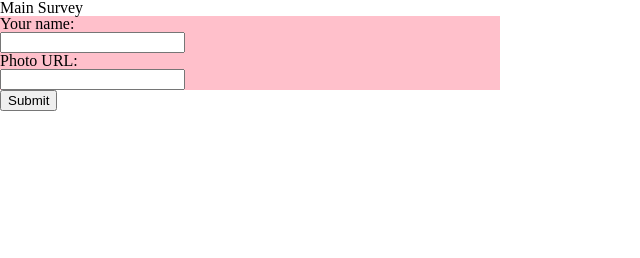
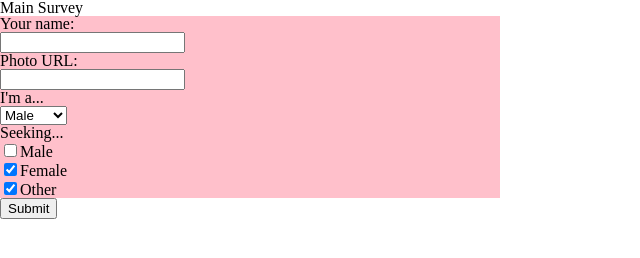
Before and after one commit to AbcAbcwebd/Friend-Finder, a website: page public/survey.html in a window 1280 px wide. Shown: the whole page, without its empty margins (0-640 px from the left). Drawn offline with nearby package versions, Linux system fonts and the light colour scheme; no server answers.

Commit message:
Post reciever successfuly moved to external routing file.

```diff
--- a/public/app.js
+++ b/public/app.js
@@ -16,6 +16,7 @@ function generateQuiz(quiz){
 $( document ).ready(function() {
     $("#submit-survey-btn").click(function(){
     	event.preventDefault();
+    	console.log($('#male-box').val());
     	var userName = $('#name-input').val();
     	var userImage = $('#photo-input').val();
     	var quizAnswers = [];
--- a/public/survey.html
+++ b/public/survey.html
@@ -16,6 +16,16 @@
 	<input type="text" id="name-input">
 	<p>Photo URL:</p>
 	<input type="text" id="photo-input">
+	<p>I'm a...</p>
+	<select>
+	  <option value="volvo">Male</option>
+	  <option value="saab">Female</option>
+	  <option value="mercedes">Other</option>
+	</select>
+	<p>Seeking...</p>
+	<input type="checkbox" name="preference" value="male" id="male-box">Male<br>
+    <input type="checkbox" name="preference" value="female" checked>Female<br>
+    <input type="checkbox" name="preference" value="other" checked>Other<br>
 	</form>
 	<button id="submit-survey-btn">Submit</button>
 	<script type="text/javascript">
--- a/server.js
+++ b/server.js
@@ -8,7 +8,7 @@ var index = require('./routing/htmlRoutes.js');
 app.use('/', index);
 var jsonLinking = require('./routing/apiRoutes.js');
 app.use('/', jsonLinking);
-app.use('/api/friends', jsonLinking);
+// app.use('/api/friends', jsonLinking);
 
 var PORT = 3000;
 
```
